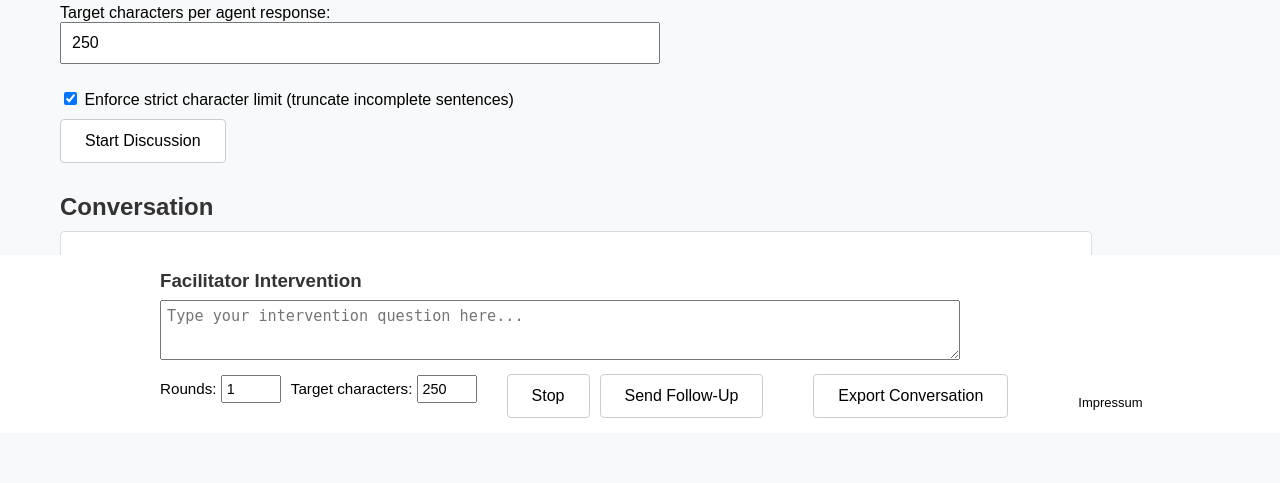
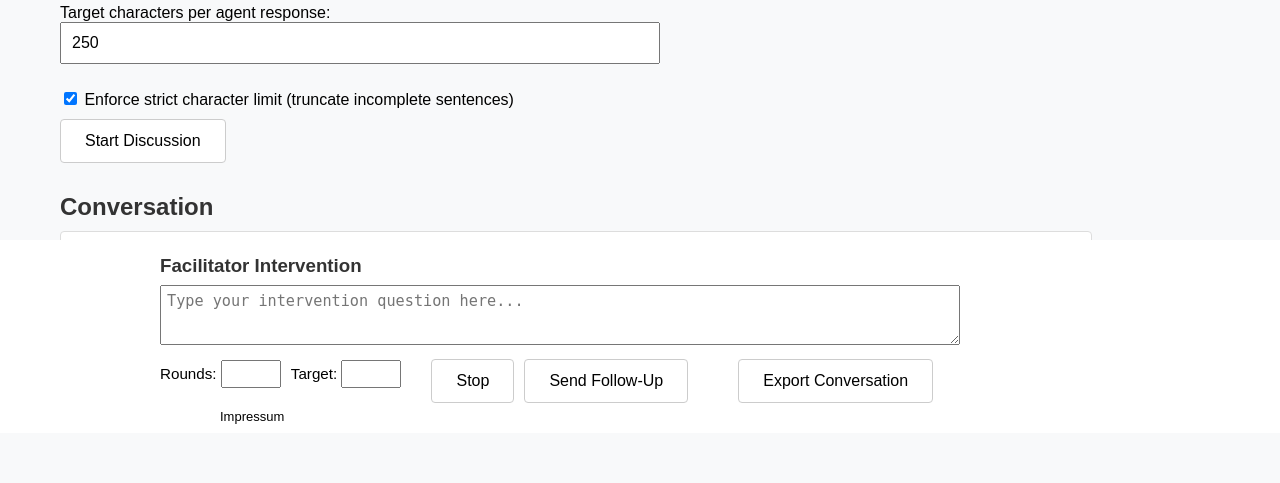
Before and after one commit to tannenbach/focus-ai, a Flask app: page / in a window 1280 px wide. Shown: the part 425-908 px from the top of the page. Run offline with Flask 3, Linux system fonts and the light colour scheme.

Commit message:
Refactor controls section in index.html

```diff
--- a/templates/index.html
+++ b/templates/index.html
@@ -51,19 +51,17 @@
 
       <div class="fi-controls">
           <label for="followup-rounds">Rounds:
-      <input type="number" id="followup-rounds" min="1" max="10" value="1">
+            <input type="number" id="followup-rounds">
           </label>
-
-    <label for="followup-chars">Target characters:
-      <input type="number" id="followup-chars" min="100" max="2000" value="250">
+          <label for="followup-chars">Target:
+            <input type="number" id="followup-chars">
           </label>
-
           <button id="intervene-btn">Stop</button>
           <button id="followup-btn">Send Follow-Up</button>
-
           <button id="export-btn">Export Conversation</button>
+      </div>
+      <!-- Impressum jetzt AUSSERHALB -->
       <a href="/impressum" class="impressum-link">Impressum</a>
-  </div>
 
       </div>
     </div>
```
Lines whose indentation alone changed are shown as unchanged.
